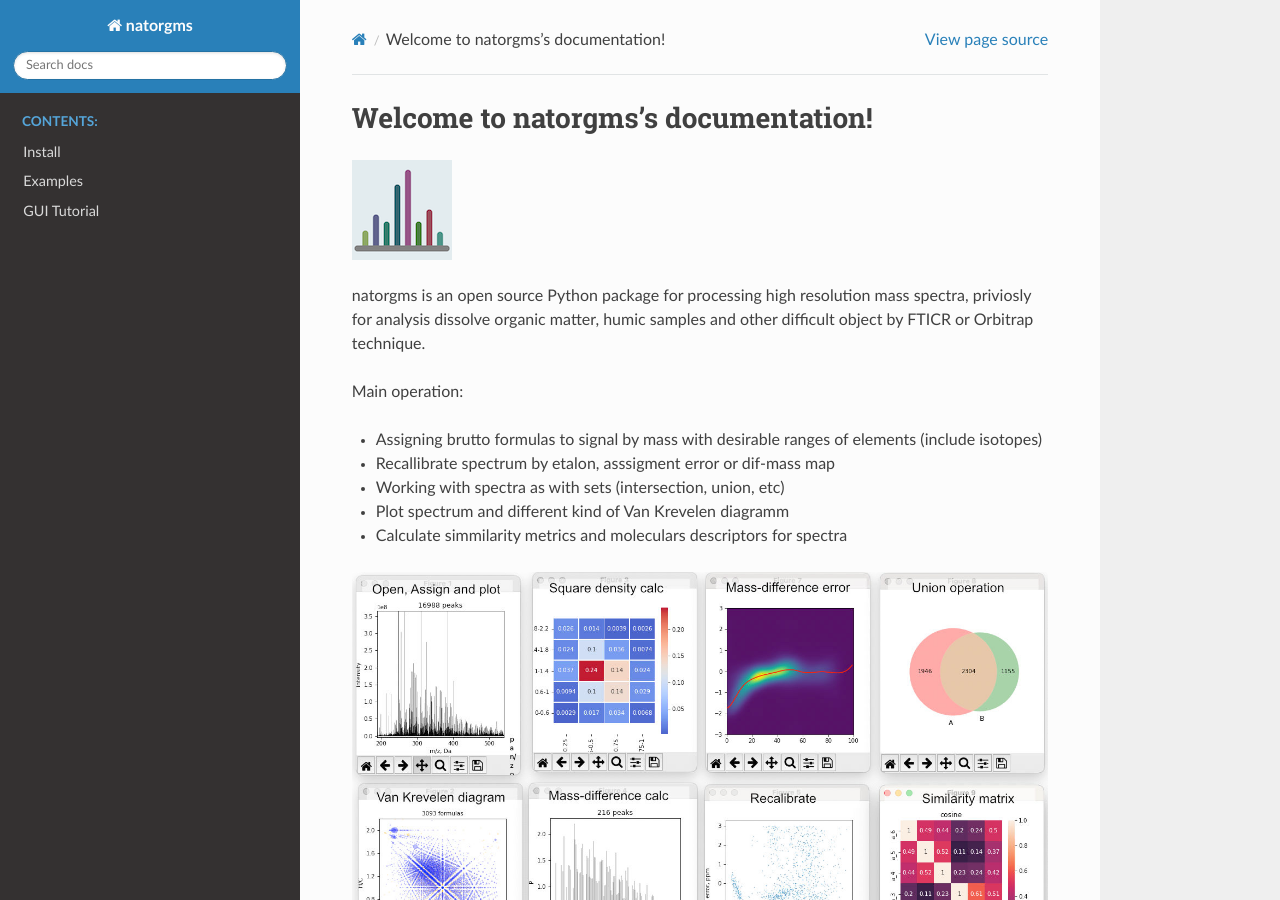
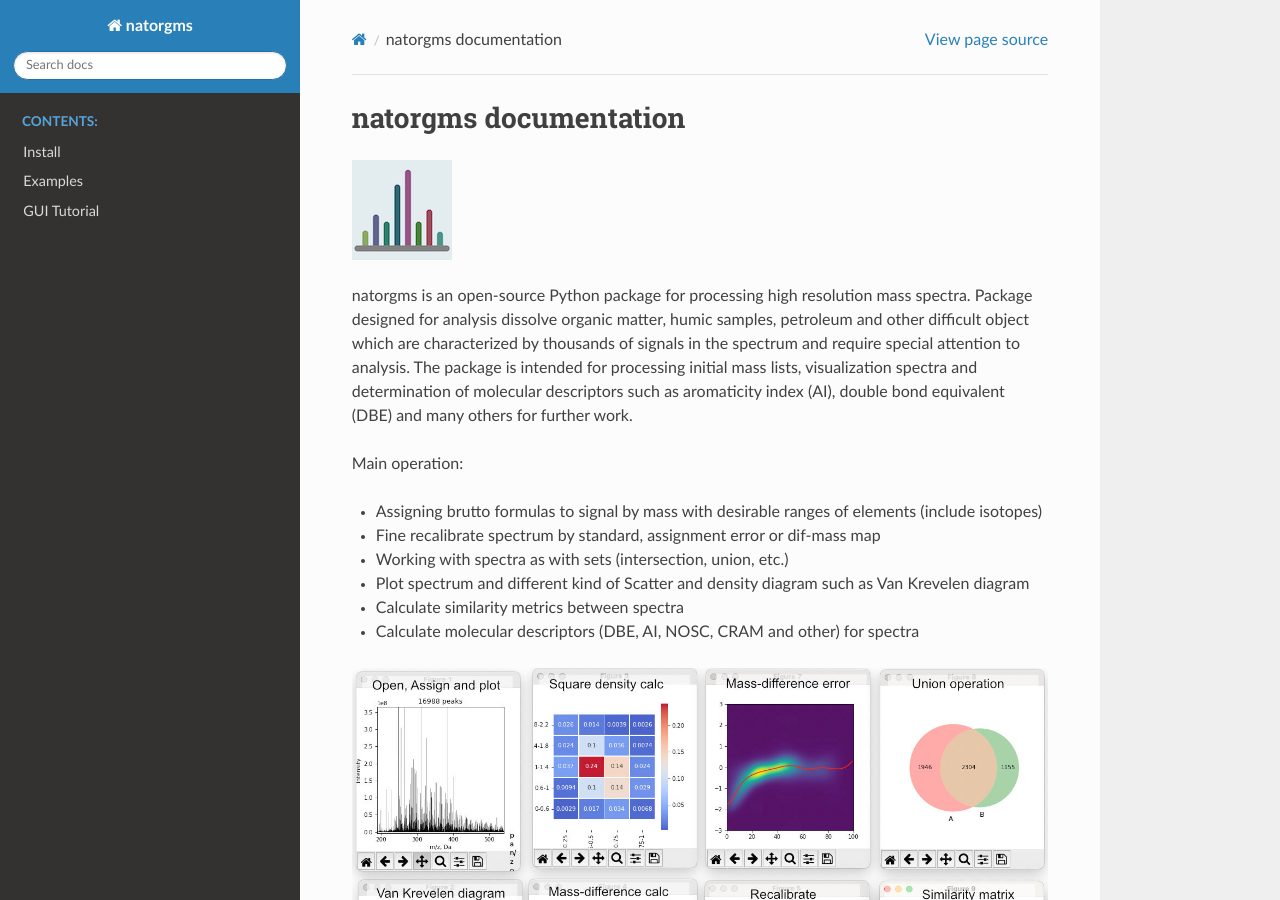
Before and after one commit to NOMspectra/NOMspectra, a Sphinx documentation site: the page built from docs/index.rst, in a window 1280 px wide and 900 px high. Built offline with Sphinx 7.4.7 and the Read the Docs theme 2.0.0, drawn with Linux system fonts in a browser that asks for light colours; pages that are not in the unit, such as notebooks, are missing from menus.

Commit message:
some fix in docs

```diff
--- a/docs/index.rst
+++ b/docs/index.rst
@@ -3,21 +3,22 @@
    You can adapt this file completely to your liking, but it should at least
    contain the root `toctree` directive.
 
-Welcome to natorgms's documentation!
+natorgms documentation
 ====================================
 
 .. image:: _static/natorgms_logo.png
   :alt: natorgms_logo
 
-natorgms is an open source Python package for processing high resolution mass spectra, priviosly for analysis dissolve organic matter, humic samples and other difficult object by FTICR or Orbitrap technique.
+natorgms is an open-source Python package for processing high resolution mass spectra. Package designed for analysis dissolve organic matter, humic samples, petroleum and other difficult object which are characterized by thousands of signals in the spectrum and require special attention to analysis. The package is intended for processing initial mass lists, visualization spectra and determination of molecular descriptors such as aromaticity index (AI), double bond equivalent (DBE) and many others for further work.
 
 Main operation:
 
 - Assigning brutto formulas to signal by mass with desirable ranges of elements (include isotopes)
-- Recallibrate spectrum by etalon, asssigment error or dif-mass map
-- Working with spectra as with sets (intersection, union, etc)
-- Plot spectrum and different kind of Van Krevelen diagramm
-- Calculate simmilarity metrics and moleculars descriptors for spectra
+- Fine recalibrate spectrum by standard, assignment error or dif-mass map
+- Working with spectra as with sets (intersection, union, etc.)
+- Plot spectrum and different kind of Scatter and density diagram such as Van Krevelen diagram
+- Calculate similarity metrics between spectra
+- Calculate molecular descriptors (DBE, AI, NOSC, CRAM and other) for spectra
 
 .. image:: _static/gui_figures.jpg
   :alt: gui_figures
```
Also changed, not shown: CONTRIBUTING.md (+10 -10 lines), README.md (+8 -8 lines), docs/gui_tutorial.md (+4 -4 lines).
